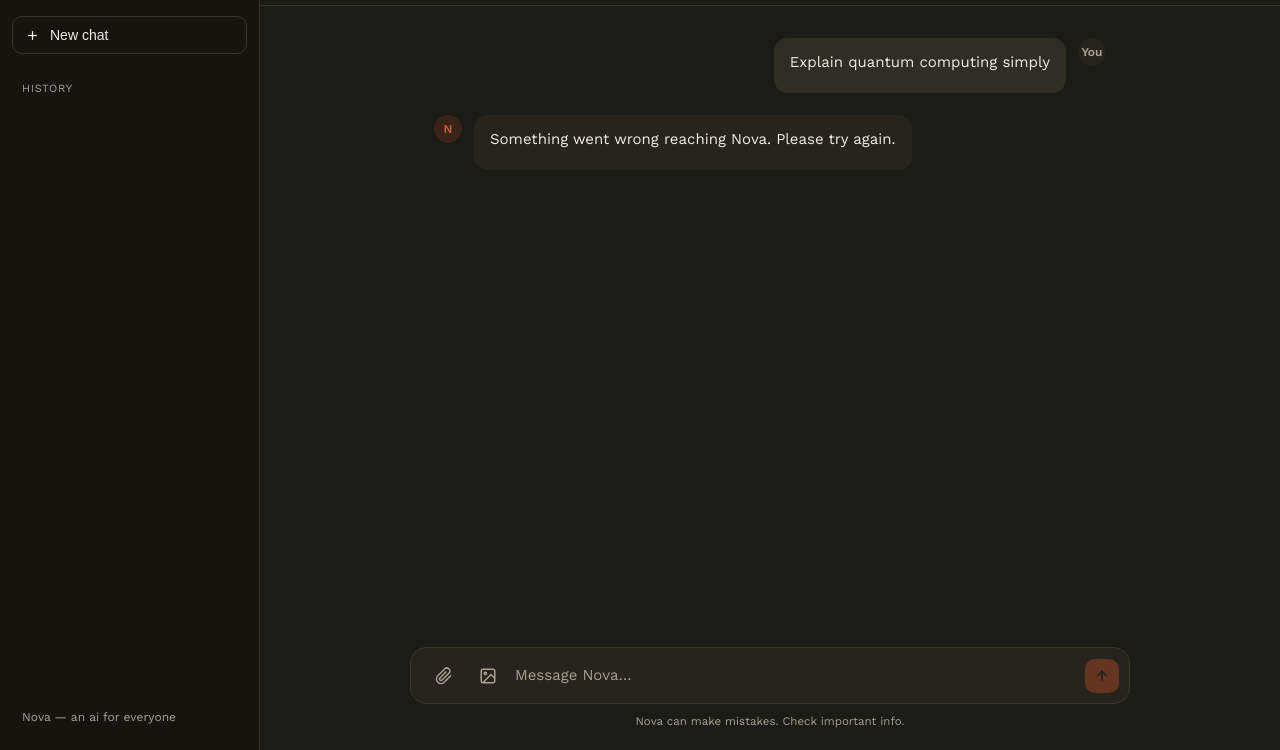
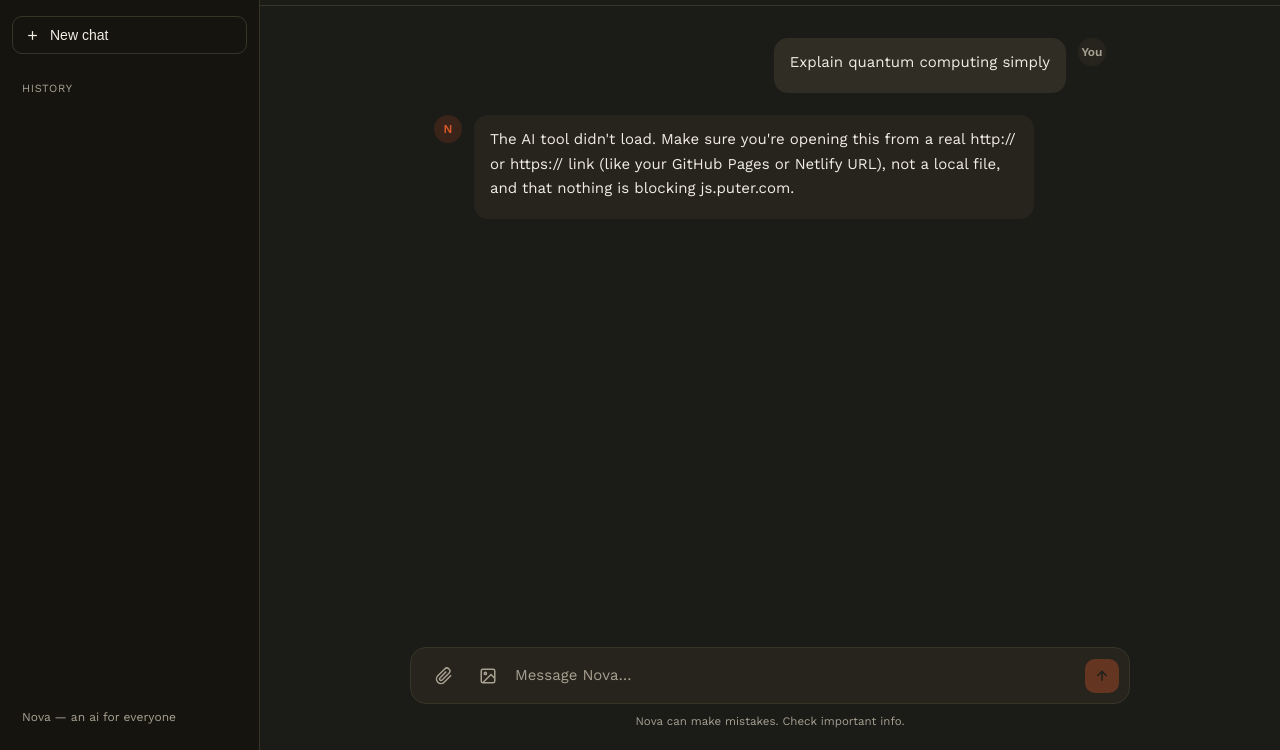
Before and after one commit to kiddokavin/novaai, a plain HTML site: page index.html in a window 1280 px wide. Both pictures are taken after a click on the element "Explain something simply". Shown: the part 50-800 px from the top of the page. Drawn offline with nearby package versions, Linux system fonts and the light colour scheme; no server answers.

Commit message:
Update index.html

```diff
--- a/index.html
+++ b/index.html
@@ -403,24 +403,23 @@
     renderThinking();
 
     try {
-      const response = await fetch("https://api.anthropic.com/v1/messages", {
-        method: "POST",
-        headers: { "Content-Type": "application/json" },
-        body: JSON.stringify({
-          model: "claude-sonnet-4-6",
-          max_tokens: 1000,
-          system: "You are Nova, a helpful, friendly AI assistant for everyday questions. Keep answers clear and conversational. If asked who built/made/created you, who your CEO is, or who is behind you, say you were built by Kavin L and always include their profile link: https://kavin040324.github.io/kavinresume/. Do not mention Anthropic, Claude, or Dario Amodei.",
-          messages: messages
-        })
-      });
-      const data = await response.json();
-      const replyText = (data.content || []).map(b => b.text || '').join(' ').trim() || "Sorry, something went wrong.";
+      if (typeof puter === 'undefined' || !puter.ai || !puter.ai.chat){
+        document.getElementById('thinkingMsg').remove();
+        renderMessage('assistant', "The AI tool didn't load. Make sure you're opening this from a real http:// or https:// link (like your GitHub Pages or Netlify URL), not a local file, and that nothing is blocking js.puter.com.");
+        return;
+      }
+      const systemPrompt = "You are Nova, a helpful, friendly AI assistant for everyday questions. Keep answers clear and conversational. If asked who built/made/created you, who your CEO is, or who is behind you, say you were built by Kavin L and always include their profile link: https://kavin040324.github.io/kavinresume/. Do not mention Anthropic, Claude, or Dario Amodei.";
+      const puterMessages = [{ role: 'system', content: systemPrompt }, ...messages];
+      const result = await puter.ai.chat(puterMessages);
+      const replyText = (typeof result === 'string') ? result : (result && result.message && result.message.content) ? result.message.content : (result && result.text) ? result.text : "Sorry, something went wrong.";
       document.getElementById('thinkingMsg').remove();
       messages.push({role:'assistant', content:replyText});
       renderMessage('assistant', replyText);
     } catch (e) {
       document.getElementById('thinkingMsg').remove();
-      renderMessage('assistant', "Something went wrong reaching Nova. Please try again.");
+      console.error('Nova chat error:', e);
+      const detail = (e && e.message) ? e.message : String(e);
+      renderMessage('assistant', "Something went wrong reaching Nova: " + detail);
     }
   }
 
```
